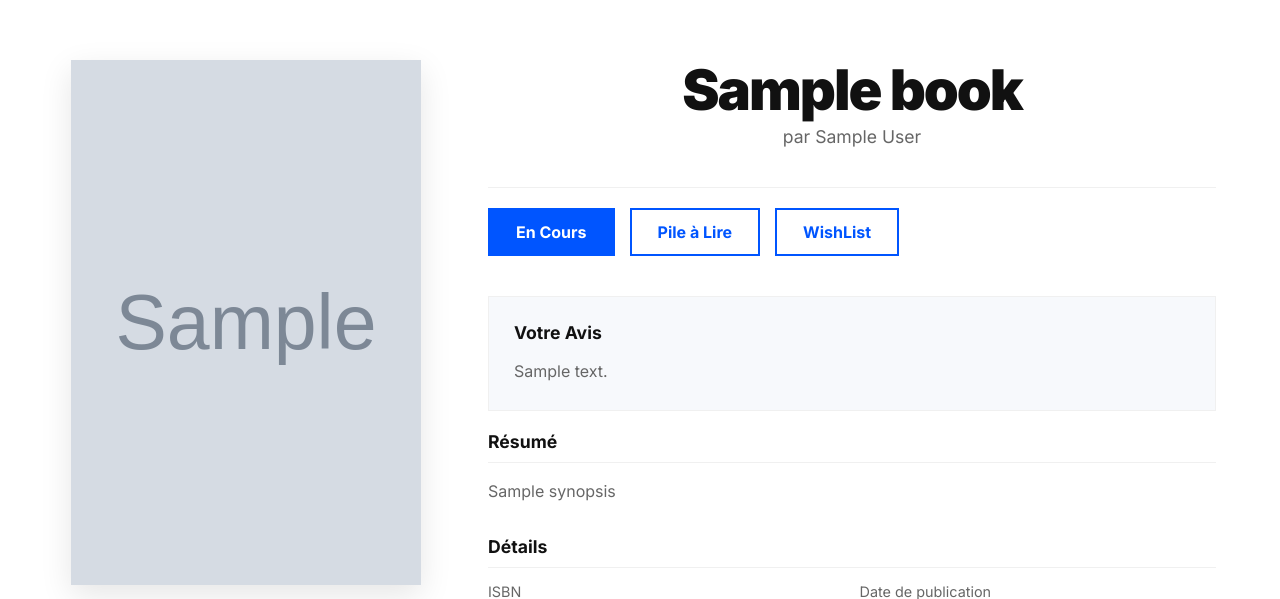
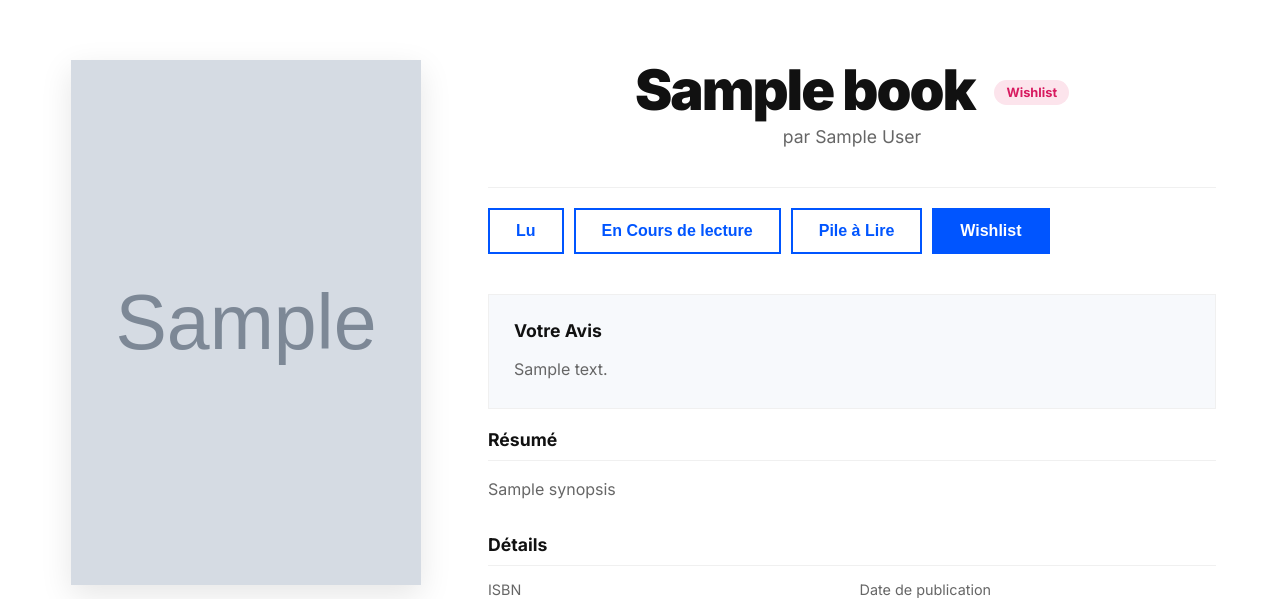
Before and after one commit to Helowiz/library, a Flask app: template app/templates/book/detail.html in a window 1280 px wide. Shown: the part 88-687 px from the top of the page. Run offline with Flask 3, Linux system fonts and the light colour scheme; the template is opened without the code that fills it: most values are stand-ins (such as "Sample title", 1, 10 or a date in 2020); grey boxes marked "Sample" are stand-in pictures.

```diff
--- a/app/main/routes.py
+++ b/app/main/routes.py
@@ -7,4 +7,6 @@ from app.models import Book
 @bp.route("/")
 def index():
     books = Book.query.all()
-    return render_template("dashboard.html", books=books)
+    readings = [book for book in books if book.status == "reading"]
+    reading = readings[0] if readings[0] else None
+    return render_template("dashboard.html", books=books, reading=reading)
--- a/app/models/book.py
+++ b/app/models/book.py
@@ -18,7 +18,7 @@ class Book(db.Model):
     genre = db.Column(db.String(100), nullable=True)
     rating = db.Column(db.Float, nullable=True)
     review = db.Column(db.Text, nullable=True)
-    is_read = db.Column(db.Boolean, default=False)
+    status = db.Column(db.String(50), nullable=True, default=None)
     is_favorite = db.Column(db.Boolean, default=False)
 
     def __repr__(self):
--- a/app/static/css/style.css
+++ b/app/static/css/style.css
@@ -784,6 +784,38 @@ header h1 {
     white-space: pre-wrap;
 }
 
+.book-status-actions {
+    display: flex;
+    gap: 10px;
+    margin-bottom: 40px;
+}
+
+.book-status-actions .button-secondary.active {
+    background-color: var(--accent);
+    color: white;
+    font-weight: 700;
+}
+
+.title-wrapper {
+    display: flex;
+    align-items: center;
+    gap: 20px;
+    flex-wrap: wrap;
+}
+
+.status-badge {
+    font-size: 0.8rem;
+    font-weight: 700;
+    padding: 5px 12px;
+    border-radius: 20px;
+    text-transform: capitalize;
+}
+
+.status-reading { background-color: #e3f2fd; color: #1e88e5; } /* Bleu clair */
+.status-to_read { background-color: #e8eaf6; color: #3949ab; } /* Indigo clair */
+.status-wishlist { background-color: #fce4ec; color: #d81b60; } /* Rose clair */
+.status-read { background-color: #e0f2f1; color: #00796b; } /* Vert clair */
+
 @media (max-width: 900px) {
     .book-detail-layout {
         grid-template-columns: 1fr;
--- a/app/templates/book/detail.html
+++ b/app/templates/book/detail.html
@@ -18,7 +18,7 @@
                 {% if book.rating %}
                 <div class="rating-display">
                     <div class="stars-outer">
-                        <div class="stars-inner" style="width: {{ (book.rating / 5) * 100 }}%;"></div>
+                        <div class="stars-inner" style="width: {{ (book.rating / 5) * 100 }}%"></div>
                     </div>
                     <span class="rating-value">{{ book.rating }}/5</span>
                 </div>
@@ -38,14 +38,52 @@
 
         <section class="book-info-column">
             <header class="book-header">
-                <h1 class="book-title">{{ book.title }}</h1>
+                <div class="title-wrapper">
+                    <h1 class="book-title">{{ book.title }}</h1>
+                    {% if book.status %}
+                    <span class="status-badge status-{{ book.status }}">{{ book.status.replace('_', ' ') | title
+                        }}</span>
+                    {% endif %}
+                </div>
                 <h2 class="book-author">par {{ book.author }}</h2>
             </header>
 
-            <div class="book-actions">
-                <a href="#" class="button-primary">En Cours</a>
-                <a href="#" class="button-secondary">Pile à Lire</a>
-                <a href="#" class="button-secondary">WishList</a>
+            <div class="book-status-actions">
+                <!-- Formulaire pour "Lu" -->
+                <form action="{{ url_for('book.set_status') }}" method="post">
+                    <input type="hidden" name="book_id" value="{{ book.id }}">
+                    <input type="hidden" name="status" value="read">
+                    <button type="submit" class="button-secondary {% if book.status == 'read' %}active{% endif %}">
+                        Lu
+                    </button>
+                </form>
+
+                <!-- Formulaire pour "En Lecture" -->
+                <form action="{{ url_for('book.set_status') }}" method="post">
+                    <input type="hidden" name="book_id" value="{{ book.id }}">
+                    <input type="hidden" name="status" value="reading">
+                    <button type="submit" class="button-secondary {% if book.status == 'reading' %}active{% endif %}">
+                        En Cours de lecture
+                    </button>
+                </form>
+
+                <!-- Formulaire pour "PAL" (Pile à Lire) -->
+                <form action="{{ url_for('book.set_status') }}" method="post">
+                    <input type="hidden" name="book_id" value="{{ book.id }}">
+                    <input type="hidden" name="status" value="to_read">
+                    <button type="submit" class="button-secondary {% if book.status == 'to_read' %}active{% endif %}">
+                        Pile à Lire
+                    </button>
+                </form>
+
+                <!-- Formulaire pour "Wishlist" -->
+                <form action="{{ url_for('book.set_status') }}" method="post">
+                    <input type="hidden" name="book_id" value="{{ book.id }}">
+                    <input type="hidden" name="status" value="wishlist">
+                    <button type="submit" class="button-secondary {% if book.status == 'wishlist' %}active{% endif %}">
+                        Wishlist
+                    </button>
+                </form>
             </div>
 
 
```
Also changed, not shown: app/book/routes.py (+17 -0 lines), app/templates/dashboard.html (+8 -4 lines), 1 other file.
